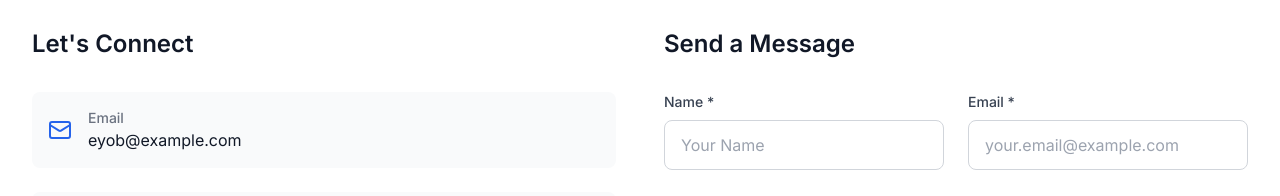
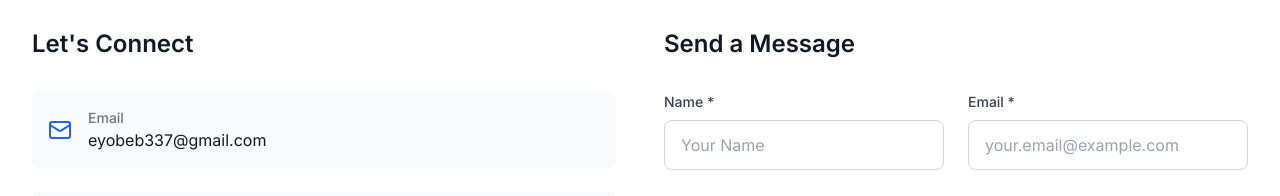
Before and after one commit to Eyob37/New-project, a React (Vite) app: page / in a window 1280 px wide. Shown: the part 6780-6976 px from the top of the page. Built offline with nearby package versions, Linux system fonts and the light colour scheme.

Commit message:
Update Contact.tsx

```diff
--- a/src/components/Contact.tsx
+++ b/src/components/Contact.tsx
@@ -38,8 +38,8 @@ const Contact: React.FC = () => {
     {
       icon: <Mail className="w-6 h-6" />,
       label: 'Email',
-      value: 'eyob@example.com',
-      link: 'mailto:eyob@example.com'
+      value: 'eyobeb337@gmail.com',
+      link: 'mailto:eyobeb337@gmail.com'
     },
     {
       icon: <MessageSquare className="w-6 h-6" />,
```
